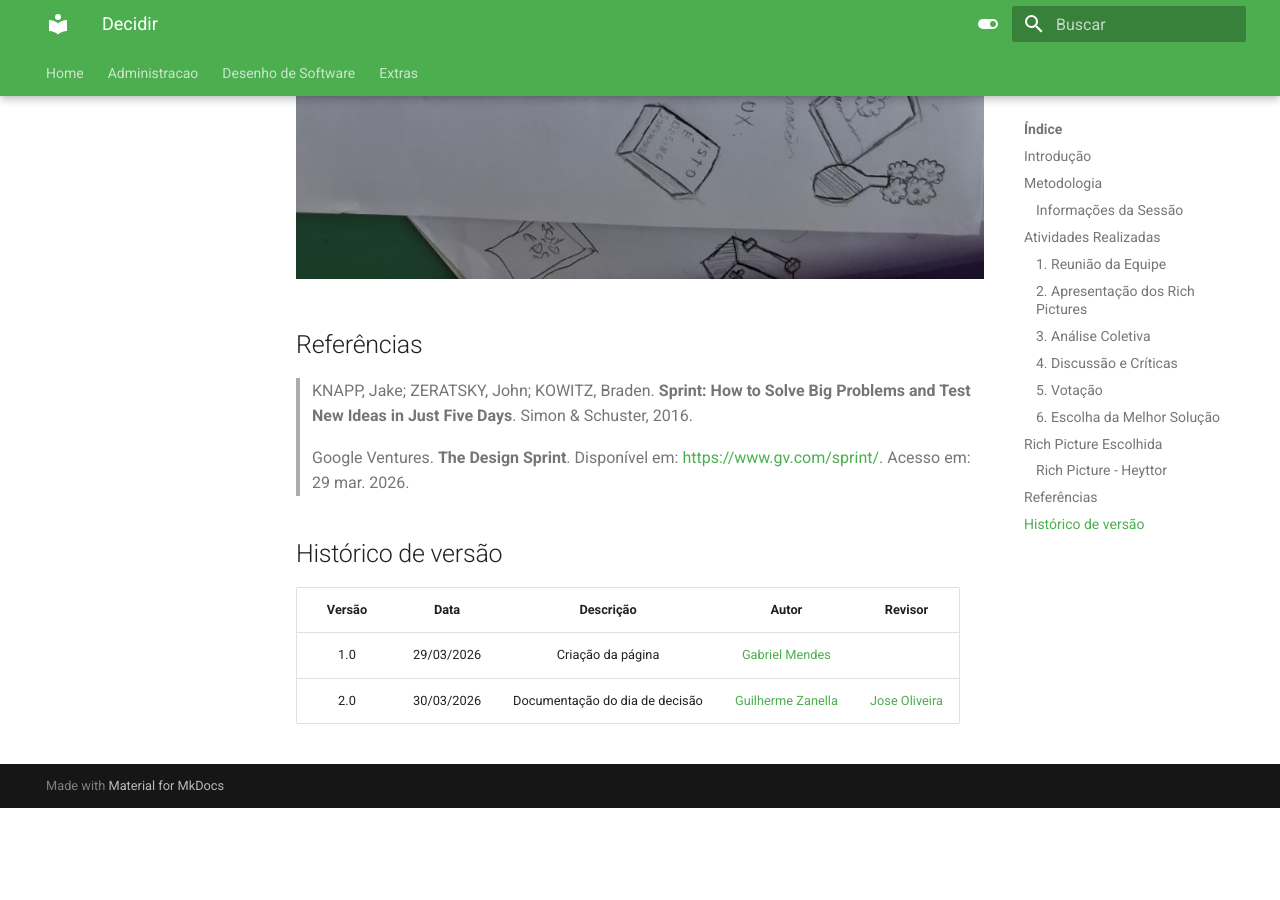
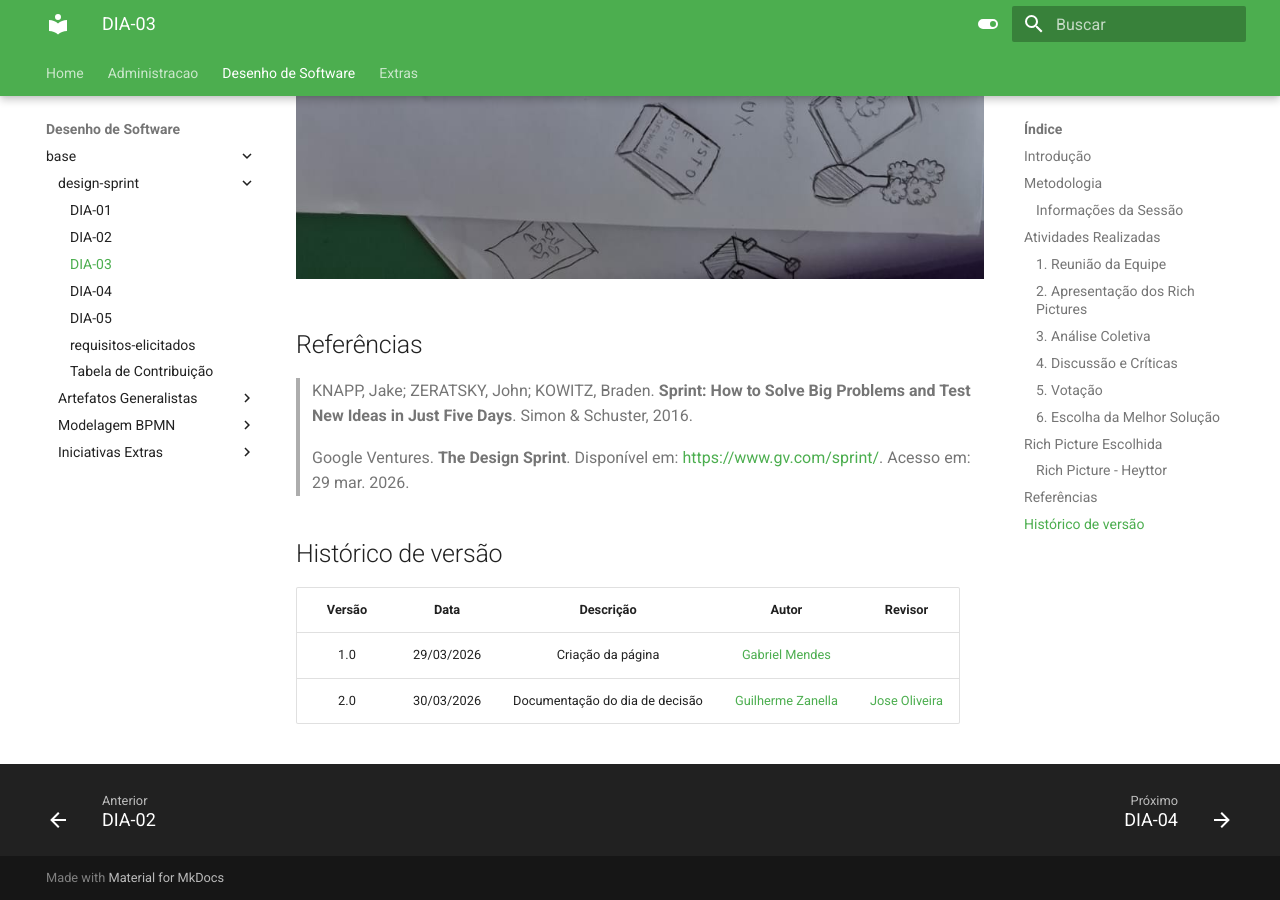
Before and after one commit to UnBArqDsw2026-1-Turma01/2026.1-T01_G1_FCTE_EcoGame_JogoSustentabilidade, an MkDocs documentation site: the page built from docs/desenho-de-software/base/design-sprint/DIA-03.md, in a window 1280 px wide and 900 px high, scrolled down 2805 px. Built offline with MkDocs 1.6.1 and Material for MkDocs 9.7.7, drawn with Linux system fonts in a browser that asks for light colours; before the commit the page ends 3613 px from its top, so only the background shows below that.

Commit message:
feat/adição de requisitos e correções na yml

```diff
--- a/mkdocs.yml
+++ b/mkdocs.yml
@@ -1,117 +1,116 @@
-site_name: G1 - JogoSustentabilidade
-site_description: Projeto G1_JogoSustentabilidade - Desenho de Software
-site_url: ""
+  site_name: G1 - JogoSustentabilidade
+  site_description: Projeto G1_JogoSustentabilidade - Desenho de Software
+  site_url: ""
 
-theme:
-  name: material
-  language: pt
-  features:
-    - navigation.instant
-    - navigation.tracking
-    - navigation.tabs
-    - navigation.tabs.sticky
-    - navigation.top
-    - navigation.footer
-    - toc.follow
-    - search.suggest
-    - search.highlight
-    - content.tabs.link
-    - content.code.annotation
-    - content.code.copy
+  theme:
+    name: material
+    language: pt
+    features:
+      - navigation.instant
+      - navigation.tracking
+      - navigation.tabs
+      - navigation.tabs.sticky
+      - navigation.top
+      - navigation.footer
+      - toc.follow
+      - search.suggest
+      - search.highlight
+      - content.tabs.link
+      - content.code.annotation
+      - content.code.copy
 
-  palette:
-    - scheme: default
-      toggle:
-        icon: material/toggle-switch
-        name: Dark mode
-      primary: green
-      accent: light green
-    - scheme: slate
-      toggle:
-        icon: material/toggle-switch-off-outline
-        name: Light mode
-      primary: green
-      accent: light green
+    palette:
+      - scheme: default
+        toggle:
+          icon: material/toggle-switch
+          name: Dark mode
+        primary: green
+        accent: light green
+      - scheme: slate
+        toggle:
+          icon: material/toggle-switch-off-outline
+          name: Light mode
+        primary: green
+        accent: light green
 
-markdown_extensions:
-  - attr_list
-  - tables
-  - admonition
-  - pymdownx.details
-  - pymdownx.superfences
-  - pymdownx.tabbed:
-      alternate_style: true
-  - md_in_html
-  - toc:
-      permalink: true
+  markdown_extensions:
+    - attr_list
+    - tables
+    - admonition
+    - pymdownx.details
+    - pymdownx.superfences
+    - pymdownx.tabbed:
+        alternate_style: true
+    - md_in_html
+    - toc:
+        permalink: true
 
-extra_css:
-  - custom.css
+  extra_css:
+    - custom.css
 
-nav:
-  - Home: index.md
-  - Administracao:
-    - Introdução: administracao/administracao.md
-    - Reunioes:
-      - 23/03/2026: administracao/reunioes/20260323.md
-      - 24/03/2026: administracao/reunioes/20260324.md
-      - 26/03/2026: administracao/reunioes/20260326.md
-      - 27/03/2026: administracao/reunioes/20260327.md
-  - Desenho de Software:
-    - Base:
-      - Design Sprint:
-        - Visão Geral: desenho-de-software/base/design-sprint/visao-geral.md
-        - Segunda-Feira: desenho-de-software/base/design-sprint/segunda-feira.md
-        - Terça-Feira: desenho-de-software/base/design-sprint/terca-feira.md
-        - Quarta-Feira: desenho-de-software/base/design-sprint/quarta-feira.md
-        - Quinta-Feira: desenho-de-software/base/design-sprint/quinta-feira.md
-        - Sexta-Feira: desenho-de-software/base/design-sprint/sexta-feira.md
-        - Tabela de Contribuição: desenho-de-software/base/design-sprint/tabela-de-contribuicao.md
-      - Artefatos Generalistas:
-        - Visão Geral: desenho-de-software/base/artefatos-generalistas/visao-geral.md
-        - Requisitos elicitados: desenho-de-software/base/artefatos-generalistas/Requisitos-elicitados.md
-        - Rich Pictures: desenho-de-software/base/artefatos-generalistas/rich-pictures.md
-        #- 5W2H: desenho-de-software/base/artefatos-generalistas/5w2h.md
-        #- Argumentações: desenho-de-software/base/artefatos-generalistas/argumentacoes.md
-        - Tabela de Contribuição: desenho-de-software/base/artefatos-generalistas/tabela-de-contribuicao.md
-      - Modelagem BPMN:
-        - Modelagem BPMN: desenho-de-software/base/modelagem-bpmn/modelagem-bpmn.md
-        - Tabela de Contribuição: desenho-de-software/base/modelagem-bpmn/tabela-de-contribuicao.md
-      - Iniciativas Extras:
-        - Elicitação:
-          - Visão Geral: desenho-de-software/base/iniciativas-extras/elicitacao/visao-geral.md
-          - Brainstorming: desenho-de-software/base/iniciativas-extras/elicitacao/brainstorming.md
-          #- Análise de Protocolo: desenho-de-software/base/iniciativas-extras/elicitacao/analise-protocolo.md
-          #- Análise de Discurso: desenho-de-software/base/iniciativas-extras/elicitacao/analise-discurso.md
-          - Entrevistas: desenho-de-software/base/iniciativas-extras/elicitacao/entrevistas.md
-          - Questionário: desenho-de-software/base/iniciativas-extras/elicitacao/questionario.md
-          - Storytelling: desenho-de-software/base/iniciativas-extras/elicitacao/storytelling.md
-          - Léxicos: desenho-de-software/base/iniciativas-extras/elicitacao/lexicos.md
-        - Priorização:
-          - Visão Geral: desenho-de-software/base/iniciativas-extras/priorizacao/visao-geral.md
-          - MoSCoW: desenho-de-software/base/iniciativas-extras/priorizacao/moscow.md
-          - First Things First: desenho-de-software/base/iniciativas-extras/priorizacao/first-things-first.md
-        - Tabela de Contribuição: desenho-de-software/base/iniciativas-extras/tabela-de-contribuicao.md
-#    - Modelagem:
-#      - Metodologia e Definições: dinamica-2/metodologia-definicoes.md
-#      - Modelagem do Processo: dinamica-2/modelagem-processo.md
-#      - Gerenciamento de Riscos: dinamica-2/gerenciamento-riscos.md
-#      - Monitoramento e Controle de Riscos: dinamica-2/monitoramento-riscos.md
-#      - Documento de Visão: dinamica-2/documento-visao.md
-#    - Padrões de Projeto:
-#      - NFR Framework: dinamica-3/nfr-framework.md
-#      - iStar: dinamica-3/istar.md
-#  - Arquitetura de Software e Reutilização:
-#    - Documento de Arquitetura: dinamica-4/documento-arquitetura.md
-#    - Padrões de Projeto: dinamica-4/padroes-projeto.md
-  - Extras:
-    - Plano de Comunicação: extras/plano-comunicacao.md
-    - Guia de Contribuição: extras/guia-contribuicao.md
-    - Reuniões: extras/reunioes.md
-    - Protótipo: extras/prototipo.md
-    - Referência Bibliográfica: extras/referencia-bibliografica.md
-    - Sprints do Projeto: extras/sprints-projeto.md
+  nav:
+    - Home: index.md
+    - Administracao:
+      - Introdução: administracao/administracao.md
+      - Reunioes:
+        - 23/03/2026: administracao/reunioes/20260323.md
+        - 24/03/2026: administracao/reunioes/20260324.md
+        - 26/03/2026: administracao/reunioes/20260326.md
+        - 27/03/2026: administracao/reunioes/20260327.md
+    - Desenho de Software:
+      - base:
+        - design-sprint:
+          - DIA-01: desenho-de-software/base/design-sprint/DIA-01.md
+          - DIA-02: desenho-de-software/base/design-sprint/DIA-02.md
+          - DIA-03: desenho-de-software/base/design-sprint/DIA-03.md
+          - DIA-04: desenho-de-software/base/design-sprint/DIA-04.md
+          - DIA-05: desenho-de-software/base/design-sprint/DIA-05.md
+          - requisitos-elicitados: desenho-de-software/base/design-sprint/requisitos-elicitados.md
+          - Tabela de Contribuição: desenho-de-software/base/design-sprint/tabela-de-contribuicao.md
+        - Artefatos Generalistas:
+          - Visão Geral: desenho-de-software/base/artefatos-generalistas/01-Visao-geral.md
+          - Rich Pictures: desenho-de-software/base/artefatos-generalistas/04-Rich-pictures.md
+          #- 5W2H: desenho-de-software/base/artefatos-generalistas/5w2h.md
+          #- Argumentações: desenho-de-software/base/artefatos-generalistas/argumentacoes.md
+          - Tabela de Contribuição: desenho-de-software/base/artefatos-generalistas/tabela-de-contribuicao.md
+        - Modelagem BPMN:
+          - Modelagem BPMN: desenho-de-software/base/modelagem-bpmn/modelagem-bpmn.md
+          - Tabela de Contribuição: desenho-de-software/base/modelagem-bpmn/tabela-de-contribuicao.md
+        - Iniciativas Extras:
+          - Elicitação:
+            - Visão Geral: desenho-de-software/base/iniciativas-extras/elicitacao/visao-geral.md
+            - Brainstorming: desenho-de-software/base/iniciativas-extras/elicitacao/brainstorming.md
+            #- Análise de Protocolo: desenho-de-software/base/iniciativas-extras/elicitacao/analise-protocolo.md
+            #- Análise de Discurso: desenho-de-software/base/iniciativas-extras/elicitacao/analise-discurso.md
+            - Entrevistas: desenho-de-software/base/iniciativas-extras/elicitacao/entrevistas.md
+            - Questionário: desenho-de-software/base/iniciativas-extras/elicitacao/questionario.md
+            - Storytelling: desenho-de-software/base/iniciativas-extras/elicitacao/storytelling.md
+            - Léxicos: desenho-de-software/base/iniciativas-extras/elicitacao/lexicos.md
+          - Priorização:
+            - Visão Geral: desenho-de-software/base/iniciativas-extras/priorizacao/visao-geral.md
+            - MoSCoW: desenho-de-software/base/iniciativas-extras/priorizacao/moscow.md
+            - First Things First: desenho-de-software/base/iniciativas-extras/priorizacao/first-things-first.md
+          - Tabela de Contribuição: desenho-de-software/base/iniciativas-extras/tabela-de-contribuicao.md
+  #    - Modelagem:
+  #      - Metodologia e Definições: dinamica-2/metodologia-definicoes.md
+  #      - Modelagem do Processo: dinamica-2/modelagem-processo.md
+  #      - Gerenciamento de Riscos: dinamica-2/gerenciamento-riscos.md
+  #      - Monitoramento e Controle de Riscos: dinamica-2/monitoramento-riscos.md
+  #      - Documento de Visão: dinamica-2/documento-visao.md
+  #    - Padrões de Projeto:
+  #      - NFR Framework: dinamica-3/nfr-framework.md
+  #      - iStar: dinamica-3/istar.md
+  #  - Arquitetura de Software e Reutilização:
+  #    - Documento de Arquitetura: dinamica-4/documento-arquitetura.md
+  #    - Padrões de Projeto: dinamica-4/padroes-projeto.md
+    - Extras:
+      - Plano de Comunicação: extras/plano-comunicacao.md
+      - Guia de Contribuição: extras/guia-contribuicao.md
+      - Reuniões: extras/reunioes.md
+      - Protótipo: extras/prototipo.md
+      - Referência Bibliográfica: extras/referencia-bibliografica.md
+      - Sprints do Projeto: extras/sprints-projeto.md
 
-plugins:
-  - search:
-      lang: pt
+  plugins:
+    - search:
+        lang: pt
```
Also changed, not shown: docs/desenho-de-software/base/design-sprint/requisitos-elicitados.md (added, +20 -0 lines), docs/desenho-de-software/base/design-sprint/visao-geral.md (renamed from docs/desenho-de-software/base/design-sprint/01-visao-geral.md).
